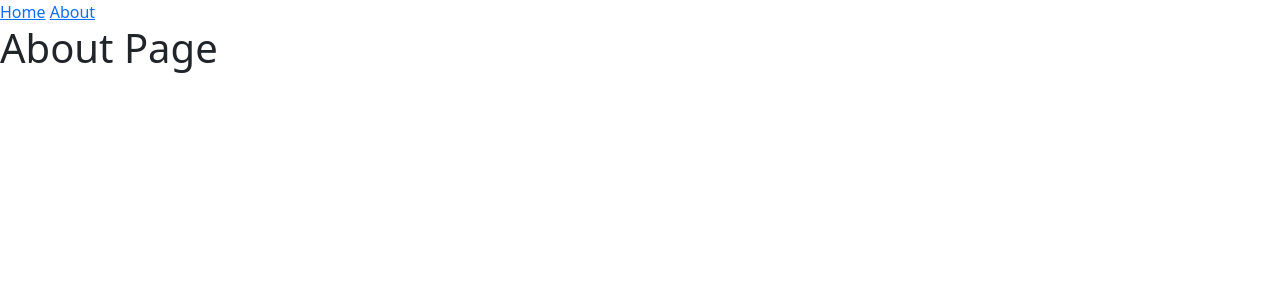
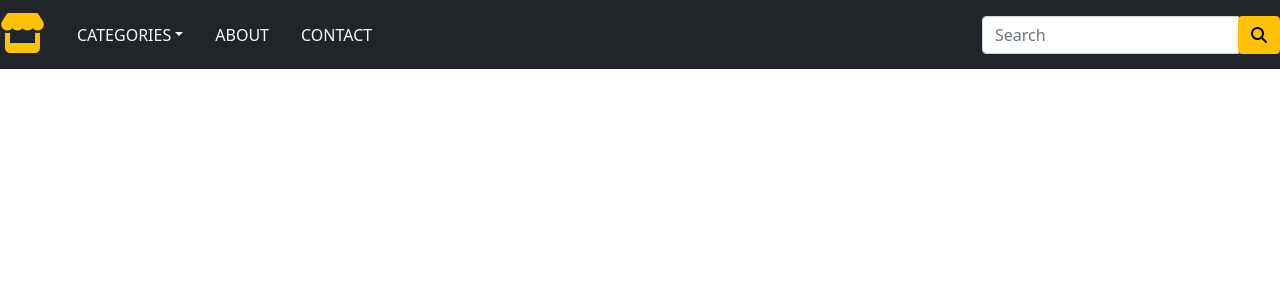
Before and after one commit to AbdElMegeed-7/E-Commerce-Project, a Django app: page /about/ in a window 1280 px wide. Shown: the top 300 px of the page. Run offline with Django 4.2, Linux system fonts and the light colour scheme; some libraries are stand-ins or nearby versions.

Commit message:
Bootstrap Navbar

```diff
--- a/store/templates/base.html
+++ b/store/templates/base.html
@@ -12,14 +12,51 @@
     <title>{% block title %} {% endblock %}</title>
   </head>
   <body>
-    <header>
+    <!-- <header>
       <a href="{% url 'home' %}">Home</a>
       <a href="{% url 'about' %}">About</a>
-    </header>
+    </header>  -->
 
-    {% block content %}
+    <nav class="navbar navbar-expand-md navbar-light bg-dark">
 
-    {% endblock %}
+      <a href="#" class="navbar-brand"><i class="fas fa-store text-warning fa-2x"></i></a>
+      <button class="navbar-toggler bg-light" data-bs-toggle="collapse"
+      data-bs-target="#nav" type="button" name="button"><span class="navbar-toggler-icon"></span></button>
+      <div class="collapse navbar-collapse justify-content-between" id="nav">
+
+      <ul class="navbar-nav">
+
+        <li class="nav-item dropdown"><a class="nav-link text-light text-uppercase font-weight-bold px-3 dropdown-toggle"
+          href="" data-bs-toggle="dropdown">Categories</a>
+          <div class="dropdown-menu">
+            <a class="dropdown-item" href="">Category 1</a>
+            <a class="dropdown-item" href="">Category 2</a>
+            <a class="dropdown-item" href="">Category 3</a>
+            <a class="dropdown-item" href="">Category 4</a>
+            <a class="dropdown-item" href="">Category 5</a>
+          </div>
+        </li>
+
+        <li class="navbar-item"><a class="nav-link text-light text-uppercase font-weight-bold px-3" href="">About</a></li>
+        <li class="navbar-item"><a class="nav-link text-light text-uppercase font-weight-bold px-3" href="">Contact</a></li>
+
+      </ul>
+
+      <form class="form-inline ml-3">
+        <div class="input-group">
+          <input type="text" class="form-control" placeholder="Search">
+          <div class="input-group-append">
+            <button type="button" class="btn btn-warning" name="button"><i class="fas fa-search"></i></button>
+          </div>
+        </div>
+      </form>
+      </div>
+
+    </nav>
+
+    <!-- {% block content %}
+
+    {% endblock %}  -->
 
     <!-- Optional JavaScript; choose one of the two! -->
 
```
